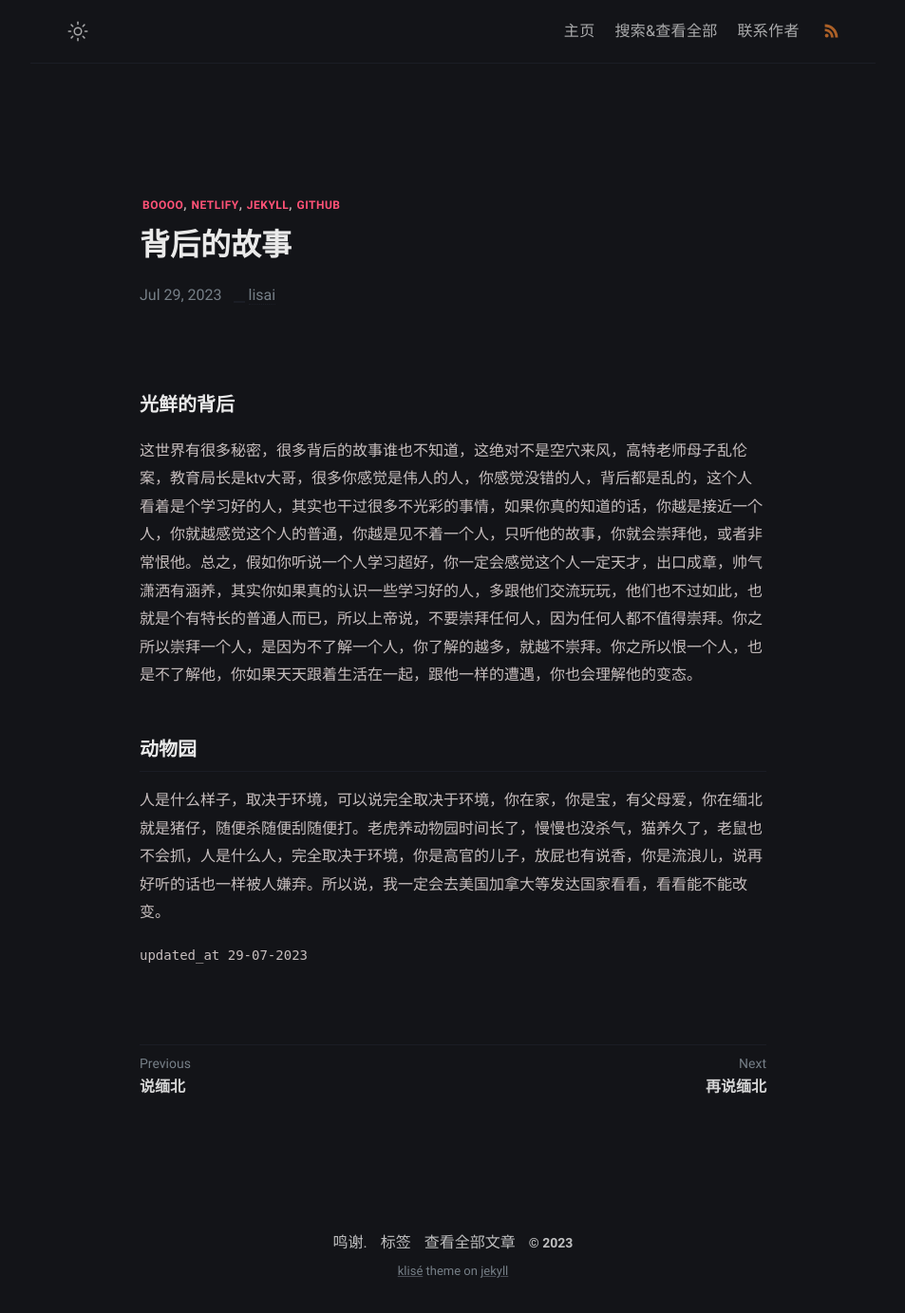
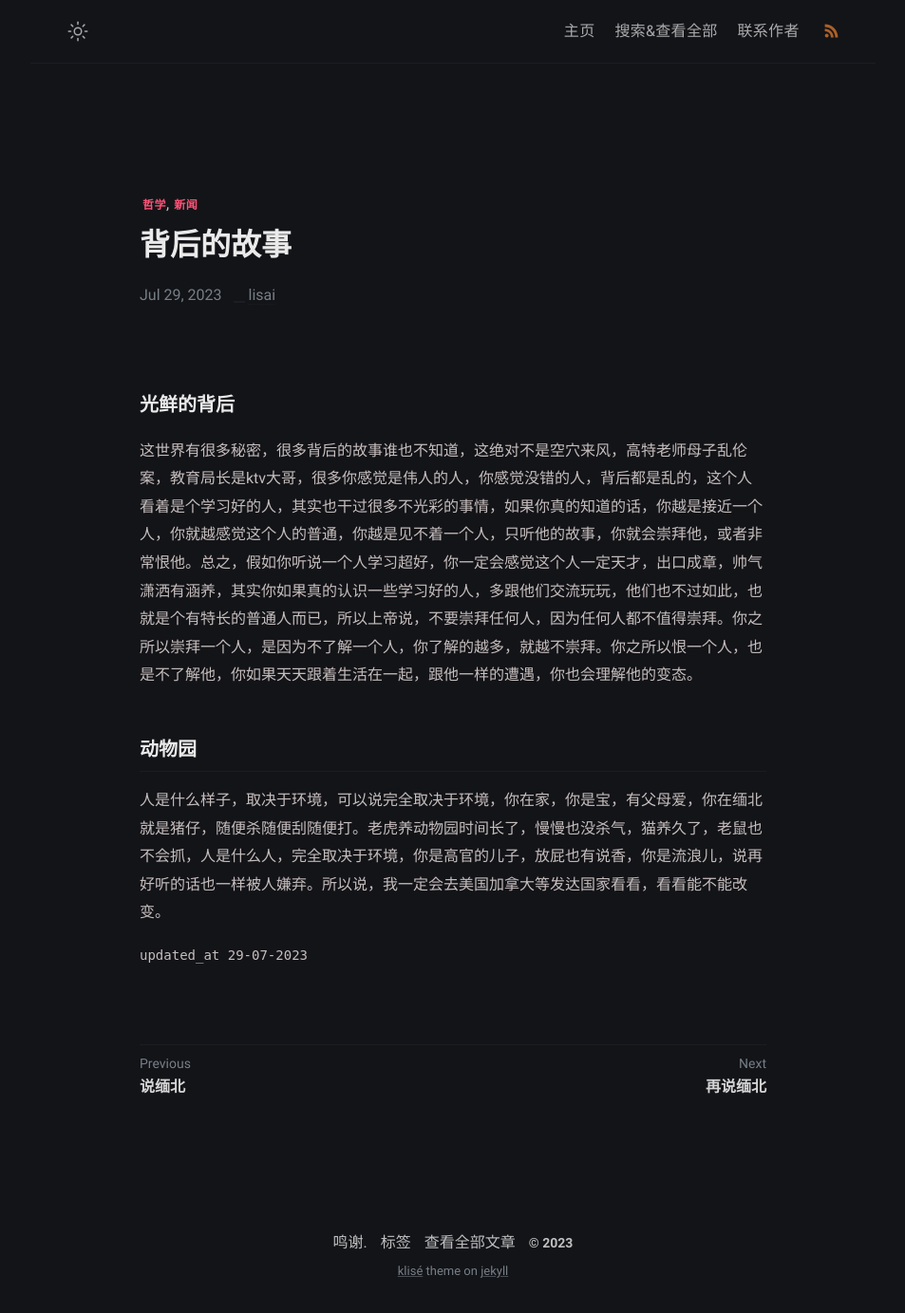
Before and after one commit to hello-lisai/hello-lisai-blog, a Jekyll site: the page built from _posts/2307290/2023-7-29-2307290.md, in a window 1280 px wide. Shown: the whole page at 95% size, without its empty margins (163-1116 px from the left). Built offline with Jekyll 4.4.1, drawn with Linux system fonts in a browser that asks for light colours; some web fonts are replaced.

Commit message:
Update 2023-7-29-2307290.md

```diff
--- a/_posts/2307290/2023-7-29-2307290.md
+++ b/_posts/2307290/2023-7-29-2307290.md
@@ -1,7 +1,7 @@
 ---
 title: 背后的故事
 modified: 2023-07-29 10:38:16 +07:00
-tags: [boooo, netlify, jekyll, github]
+tags: [哲学, 新闻]
 description: All the services are free, a source code this site placed on github repository and intergration with netlify service, another service that you can use is github page for hosting your own static site.
 ---
 
```
